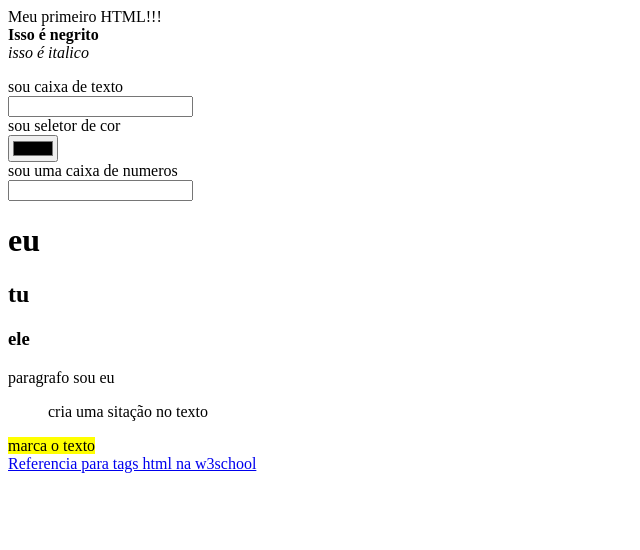
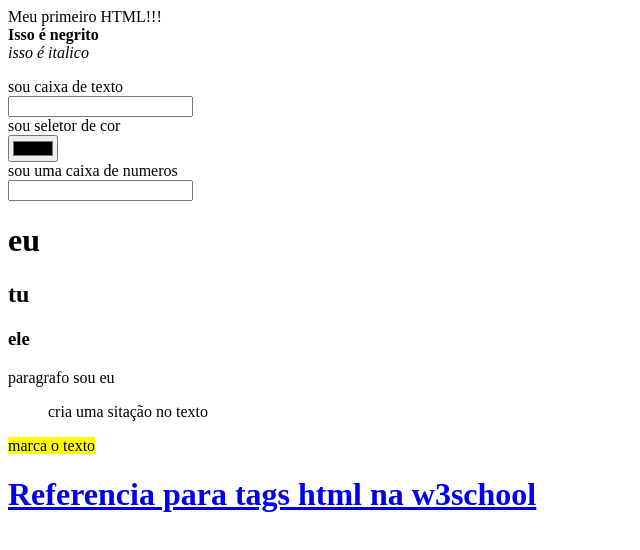
Before and after one commit to DiogoVD/Bootcamp_PotenciaTech_Ifood_Desenv_jogos, a plain HTML site: page Estudo_HTML/index.html in a window 1280 px wide. Shown: the whole page, without its empty margins (0-640 px from the left). Drawn offline with Linux system fonts and the light colour scheme.

Commit message:
atualizando link

```diff
--- a/Estudo_HTML/index.html
+++ b/Estudo_HTML/index.html
@@ -22,6 +22,6 @@
         <blockquote>cria uma sitação no texto</blockquote>
         <mark>marca o texto</mark>
 
-        <br><a href="https://www.w3schools.com/tags/default.asp" target="_blank" rel="noopener noreferrer">Referencia para tags html na w3school</a>
+        <h1><a href="https://www.w3schools.com/tags/default.asp">Referencia para tags html na w3school</a></h1>
     </body>
 </html>
```
